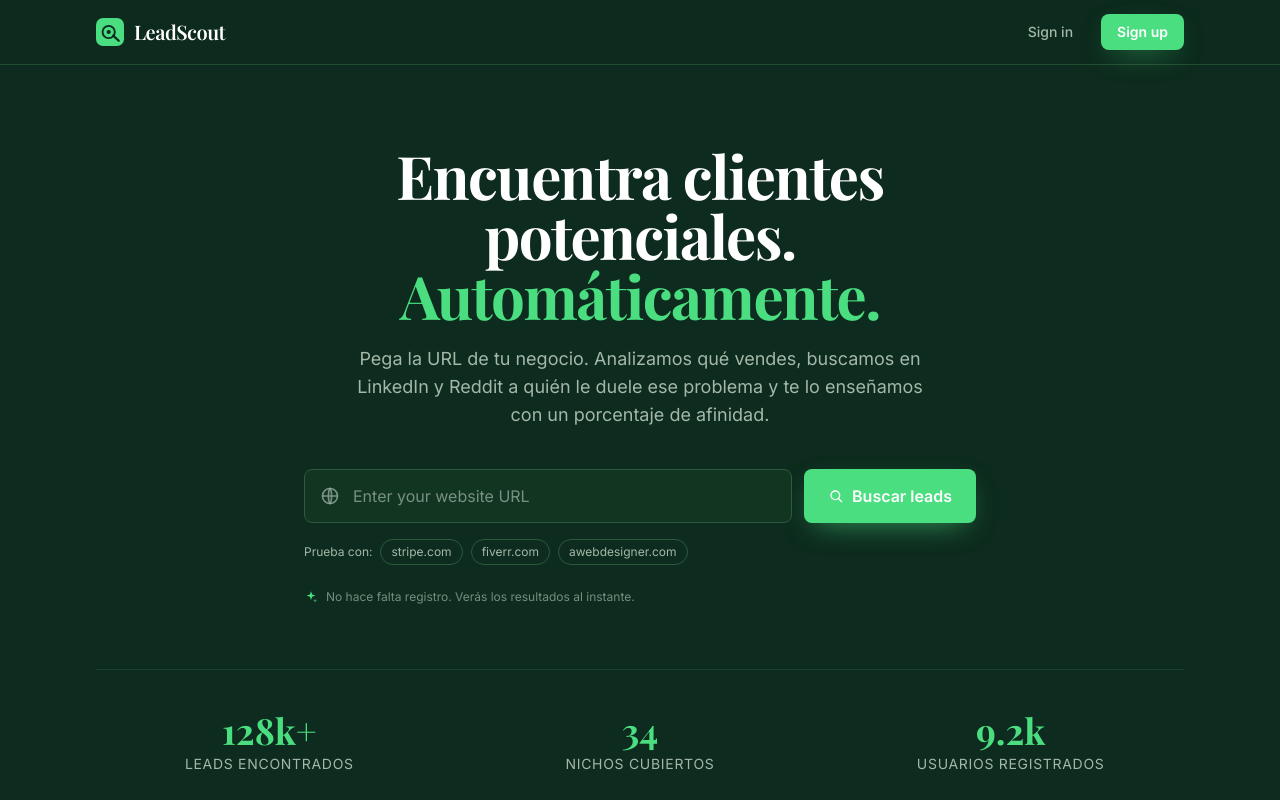
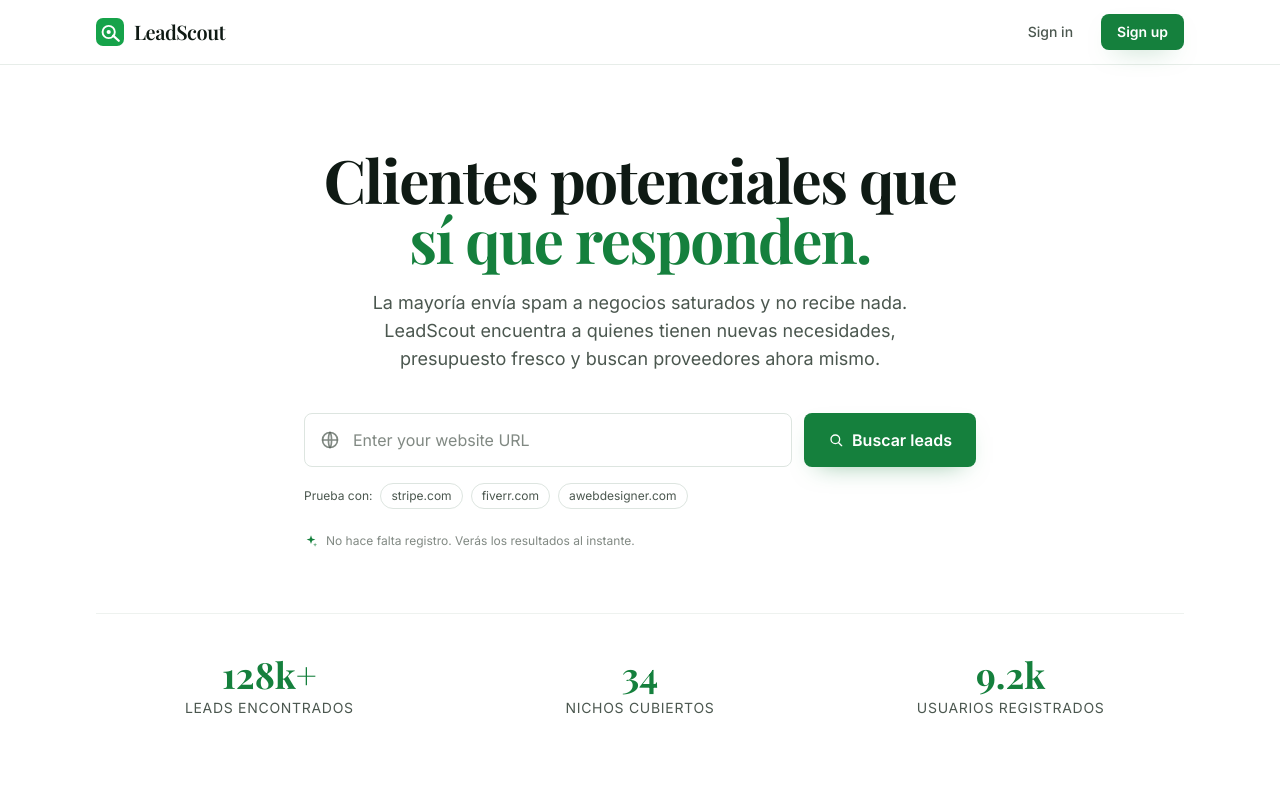
Before and after one commit to TirsoCode/LeadScout, a Next.js app: page / in a window 1280 px wide. Shown: the top 800 px of the page. Built offline with nearby package versions, Linux system fonts and the light colour scheme; no server answers.

Commit message:
Actualiza el diseño y la estructura estilo ProfScout

```diff
--- a/app/globals.css
+++ b/app/globals.css
@@ -4,7 +4,7 @@
 
 @layer base {
   :root {
-    color-scheme: dark;
+    color-scheme: light;
   }
 
   html {
@@ -16,8 +16,8 @@
   }
 
   ::selection {
-    background: rgba(74, 222, 128, 0.28);
-    color: #fff;
+    background: rgba(21, 128, 61, 0.18);
+    color: #0f1a14;
   }
 
   /* Scrollbar discreto, en la misma familia de verdes. */
@@ -26,15 +26,15 @@
     height: 10px;
   }
   ::-webkit-scrollbar-track {
-    background: #0d2b1e;
+    background: #f4f7f5;
   }
   ::-webkit-scrollbar-thumb {
-    background: #1e4a30;
+    background: #cfdad3;
     border-radius: 999px;
-    border: 2px solid #0d2b1e;
+    border: 2px solid #f4f7f5;
   }
   ::-webkit-scrollbar-thumb:hover {
-    background: #2d5a3d;
+    background: #b3c4b9;
   }
 }
 
@@ -71,10 +71,10 @@
   .locked-veil {
     background: repeating-linear-gradient(
       -45deg,
-      rgba(13, 43, 30, 0.55) 0px,
-      rgba(13, 43, 30, 0.55) 8px,
-      rgba(30, 74, 48, 0.5) 8px,
-      rgba(30, 74, 48, 0.5) 16px
+      rgba(15, 26, 20, 0.16) 0px,
+      rgba(15, 26, 20, 0.16) 8px,
+      rgba(21, 128, 61, 0.18) 8px,
+      rgba(21, 128, 61, 0.18) 16px
     );
   }
 
@@ -90,8 +90,8 @@
   }
 
   .btn-accent {
-    @apply btn bg-accent text-white hover:bg-[#3ecf74] active:scale-[0.98];
-    box-shadow: 0 10px 30px -12px rgba(74, 222, 128, 0.7);
+    @apply btn bg-accent text-white hover:bg-accent-dim active:scale-[0.98];
+    box-shadow: 0 10px 26px -14px rgba(21, 128, 61, 0.55);
   }
 
   .btn-ghost {
@@ -103,7 +103,7 @@
   }
 
   .input {
-    @apply w-full rounded-lg border border-line bg-[#123522] px-4 py-3 text-sm text-ink
+    @apply w-full rounded-lg border border-line bg-white px-4 py-3 text-sm text-ink
            placeholder:text-ink-2/70 focus:border-accent focus:outline-none
            focus:ring-1 focus:ring-accent;
   }
@@ -121,9 +121,9 @@
   .shimmer {
     background: linear-gradient(
       90deg,
-      #1e4a30 0%,
-      #2d5a3d 50%,
-      #1e4a30 100%
+      #eef2ef 0%,
+      #f4f7f5 50%,
+      #eef2ef 100%
     );
     background-size: 200% 100%;
     @apply animate-shimmer;
--- a/app/layout.tsx
+++ b/app/layout.tsx
@@ -49,20 +49,21 @@ export const metadata: Metadata = {
 };
 
 export const viewport: Viewport = {
-  themeColor: "#0d2b1e",
-  colorScheme: "dark",
+  themeColor: "#ffffff",
+  colorScheme: "light",
 };
 
 export default function RootLayout({ children }: { children: React.ReactNode }) {
   return (
     // `bg-bg` + color inline en <html> y <body>: el inline sobrevive aunque el
-    // CSS tarde en cargar o quede cacheado, así que nunca hay flash blanco.
+    // CSS tarde en cargar o quede cacheado, así que nunca hay flash del color
+    // equivocado.
     <html
       lang="es"
       className={`${inter.variable} ${playfair.variable} bg-bg`}
-      style={{ backgroundColor: "#0d2b1e" }}
+      style={{ backgroundColor: "#ffffff" }}
     >
-      <body className="min-h-screen bg-bg font-sans text-ink" style={{ backgroundColor: "#0d2b1e" }}>
+      <body className="min-h-screen bg-bg font-sans text-ink" style={{ backgroundColor: "#ffffff" }}>
         {children}
       </body>
     </html>
--- a/components/icons.tsx
+++ b/components/icons.tsx
@@ -134,10 +134,10 @@ export function IconGoogle({ className = "h-4 w-4" }: IconProps) {
 export function Logo({ className = "h-7 w-7" }: IconProps) {
   return (
     <svg className={className} viewBox="0 0 32 32" fill="none" aria-hidden="true">
-      <rect width="32" height="32" rx="8" fill="#4ade80" />
-      <circle cx="14.5" cy="16" r="7" stroke="#0d2b1e" strokeWidth="2.2" />
-      <path d="M19.6 20.2L26 26" stroke="#0d2b1e" strokeWidth="2.6" strokeLinecap="round" />
-      <circle cx="14.5" cy="16" r="2.4" fill="#0d2b1e" />
+      <rect width="32" height="32" rx="8" fill="#16a34a" />
+      <circle cx="14.5" cy="16" r="7" stroke="#ffffff" strokeWidth="2.2" />
+      <path d="M19.6 20.2L26 26" stroke="#ffffff" strokeWidth="2.6" strokeLinecap="round" />
+      <circle cx="14.5" cy="16" r="2.4" fill="#ffffff" />
     </svg>
   );
 }
@@ -147,7 +147,7 @@ export function IconReddit({ className = "h-4 w-4" }: IconProps) {
   return (
     <svg className={className} viewBox="0 0 24 24" fill="currentColor" aria-hidden="true">
       <path d="M12 2.5A9.5 9.5 0 0 0 4.3 5.8l.5 2.2A7.7 7.7 0 0 0 2.2 12c0 1.3.3 2.5.9 3.6l-1 3.6 4-1.9c1.2.5 2.5.8 3.9.8a6.6 6.6 0 0 0 1.3-.1A5.6 5.6 0 0 1 10 13.4c0-2.3 2.3-4.2 5.2-4.2.5 0 1 .1 1.5.2a5.9 5.9 0 0 1 3.4-.4l.5-2.4A9.5 9.5 0 0 0 12 2.5zm-3.1 6.3a1.3 1.3 0 1 1 0 2.6 1.3 1.3 0 0 1 0-2.6zm6.2 0a1.3 1.3 0 1 1 0 2.6 1.3 1.3 0 0 1 0-2.6z" />
-      <path d="M7.6 13.2c0 2.4 3 4.3 6.7 4.3s6.7-1.9 6.7-4.3c0-.3-.1-.7-.2-1l-1.6.6a4.2 4.2 0 0 0-1.5-.3c-.6 0-1.2.1-1.7.3a5.9 5.9 0 0 0-5.4 0 4.2 4.2 0 0 0-1.7-.3c-.5 0-1 .1-1.5.3l-1.6-.6c-.1.3-.2.7-.2 1z" fill="#0d2b1e" />
+      <path d="M7.6 13.2c0 2.4 3 4.3 6.7 4.3s6.7-1.9 6.7-4.3c0-.3-.1-.7-.2-1l-1.6.6a4.2 4.2 0 0 0-1.5-.3c-.6 0-1.2.1-1.7.3a5.9 5.9 0 0 0-5.4 0 4.2 4.2 0 0 0-1.7-.3c-.5 0-1 .1-1.5.3l-1.6-.6c-.1.3-.2.7-.2 1z" fill="#ffffff" />
     </svg>
   );
 }
--- a/components/landing/scan-experience.tsx
+++ b/components/landing/scan-experience.tsx
@@ -207,13 +207,12 @@ export function HeroCopy() {
   return (
     <div className="mx-auto max-w-3xl text-center">
       <h1 className="font-serif text-4xl font-bold leading-[1.08] tracking-tight sm:text-6xl">
-        Encuentra clientes potenciales.
+        Clientes potenciales que
         <br />
-        <span className="text-accent">Automáticamente.</span>
+        <span className="text-accent">sí que responden.</span>
       </h1>
       <p className="mx-auto mt-5 max-w-xl text-base leading-relaxed text-ink-2 sm:text-lg">
-        Pega la URL de tu negocio. Analizamos qué vendes, buscamos en LinkedIn y Reddit a quién le
-        duele ese problema y te lo enseñamos con un porcentaje de afinidad.
+        La mayoría envía spam a negocios saturados y no recibe nada. LeadScout encuentra a quienes tienen nuevas necesidades, presupuesto fresco y buscan proveedores ahora mismo.
       </p>
     </div>
   );
--- a/components/landing/sections.tsx
+++ b/components/landing/sections.tsx
@@ -39,7 +39,7 @@ const STEPS = [
 
 export function HowItWorks() {
   return (
-    <section id="como-funciona" className="border-t border-line/60 bg-[#0a2018] py-20 sm:py-24">
+    <section id="como-funciona" className="border-t border-line/60 bg-bg-2 py-20 sm:py-24">
       <div className="container-page">
         <div className="mx-auto max-w-2xl text-center">
           <span className="badge border-line bg-bg-2 text-ink-2">Cómo funciona</span>
@@ -147,7 +147,7 @@ const FAQS = [
 
 export function Faq() {
   return (
-    <section id="faq" className="border-t border-line/60 bg-[#0a2018] py-20 sm:py-24">
+    <section id="faq" className="border-t border-line/60 bg-bg-2 py-20 sm:py-24">
       <div className="container-page">
         <div className="mx-auto max-w-2xl text-center">
           <span className="badge border-line bg-bg-2 text-ink-2">FAQ</span>
--- a/components/site-footer.tsx
+++ b/components/site-footer.tsx
@@ -23,7 +23,7 @@ const COLUMNS: { title: string; links: { label: string; href: string }[] }[] = [
 
 export function SiteFooter() {
   return (
-    <footer className="border-t border-line/70 bg-[#0a2018]">
+    <footer className="border-t border-line/70 bg-bg-2">
       <div className="container-page py-14">
         <div className="grid gap-10 sm:grid-cols-2 lg:grid-cols-4">
           <div>
--- a/scripts/pixel.mjs
+++ b/scripts/pixel.mjs
@@ -105,4 +105,8 @@ const luma = 0.2126 * r + 0.7152 * g + 0.0722 * b;
 console.log(`imagen  : ${file} (${width}x${height}, colorType=${colorType})`);
 console.log(`píxel   : (${targetX},${targetY}) -> rgb(${r}, ${g}, ${b}) ${hex}`);
 console.log(`luma    : ${luma.toFixed(1)} / 255`);
-console.log(`veredicto: ${luma < 90 ? "OSCURO (correcto)" : "CLARO / BLANCO"}`);
+console.log(`tono    : ${luma > 200 ? "blanco" : luma < 90 ? "oscuro" : "medio"}`);
+// El diseño actual es fondo blanco; compara con el token `bg` de
+// tailwind.config.ts. Ajusta EXPECTED si la paleta vuelve a cambiar.
+const EXPECTED = "#ffffff";
+console.log(`esperado: ${EXPECTED} -> ${hex === EXPECTED ? "COINCIDE" : "DISTINTO (revisa tailwind.config.ts)"}`);
--- a/tailwind.config.ts
+++ b/tailwind.config.ts
@@ -9,14 +9,18 @@ const config: Config = {
   theme: {
     extend: {
       colors: {
-        // Paleta LeadScout (SPEC.md): verde muy oscuro -> verde brillante.
-        bg: "#0d2b1e",
-        "bg-2": "#1e4a30",
-        accent: "#4ade80",
-        "accent-dim": "#22c55e",
-        ink: "#ffffff",
-        "ink-2": "#a3b8a8",
-        line: "#2d5a3d",
+        // Paleta LeadScout en modo claro: fondo blanco y la misma identidad
+        // verde, pero oscurecida lo necesario para que el texto blanco sobre
+        // los botones pase el contraste AA.
+        bg: "#ffffff",
+        "bg-2": "#f4f7f5",
+        // #15803d es el verde más claro que aún da 5:1 con texto blanco, así
+        // que los botones y el texto de acento pasan AA sobre fondo blanco.
+        accent: "#15803d",
+        "accent-dim": "#166534",
+        ink: "#0f1a14",
+        "ink-2": "#4b574f",
+        line: "#dde5e0",
       },
       fontFamily: {
         // Alimentadas por next/font en app/layout.tsx.
@@ -25,8 +29,8 @@ const config: Config = {
         mono: ["ui-monospace", "SFMono-Regular", "monospace"],
       },
       boxShadow: {
-        glow: "0 0 0 1px #2d5a3d, 0 18px 50px -20px rgba(74,222,128,0.35)",
-        card: "0 10px 30px -18px rgba(0,0,0,0.8)",
+        glow: "0 0 0 1px #dde5e0, 0 10px 34px -20px rgba(21,128,61,0.4)",
+        card: "0 1px 3px rgba(15,26,20,0.05), 0 10px 30px -20px rgba(15,26,20,0.25)",
       },
       keyframes: {
         "fade-up": {
```
Also changed, not shown: scripts/check-bg.mjs (+20 -6 lines), scripts/ui-flow.mjs (+12 -6 lines), 2 other files (tests, documents, lock files or other folders).
